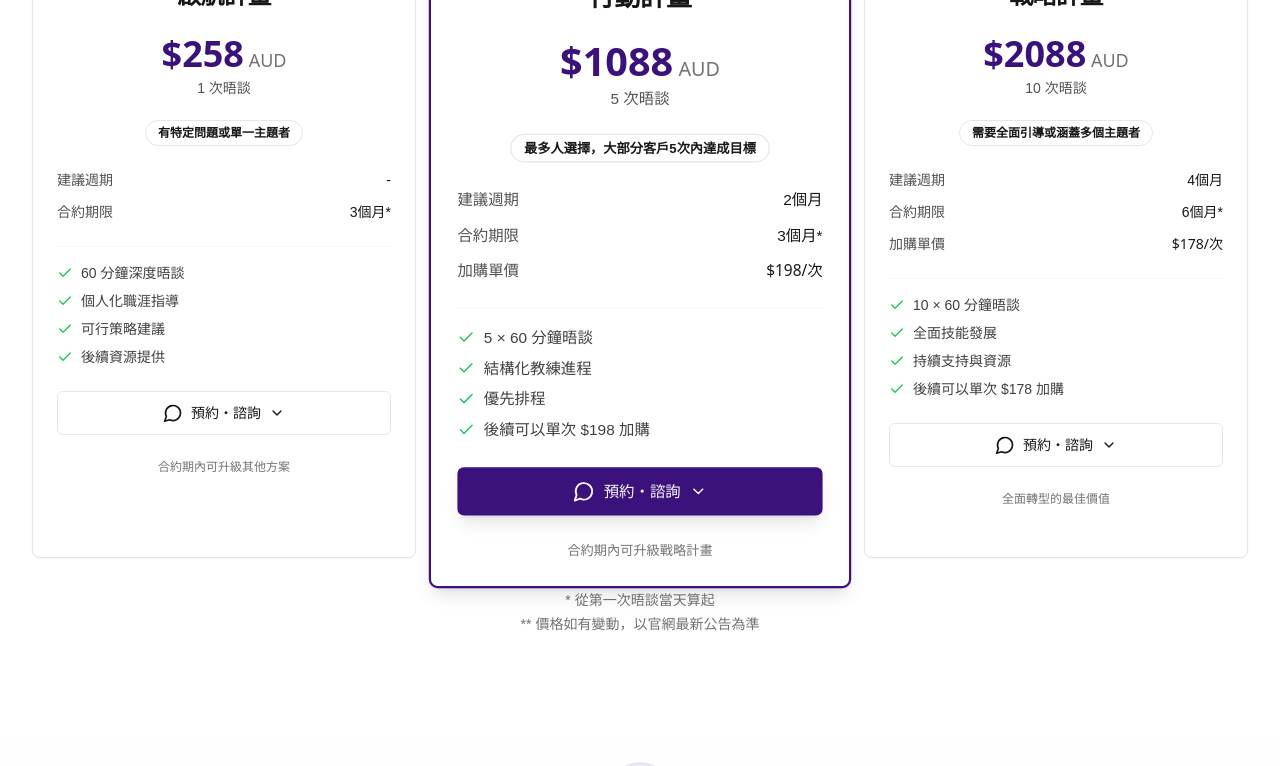
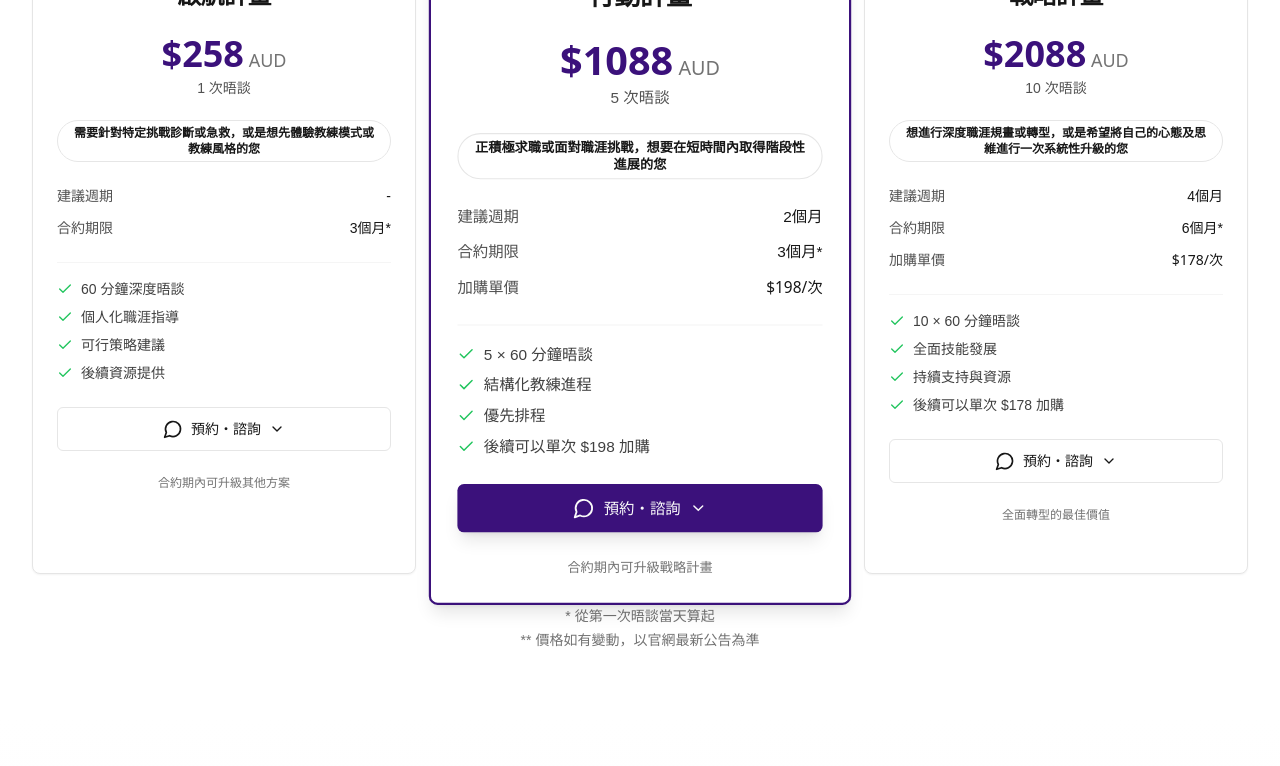
Before and after one commit to seahsky/benson-page-2, a React (Vite) app: page / in a window 1280 px wide. Shown: the part 5440-6206 px from the top of the page. Built offline with nearby package versions, Linux system fonts and the light colour scheme.

Commit message:
Update content.ts

```diff
--- a/src/data/content.ts
+++ b/src/data/content.ts
@@ -843,7 +843,7 @@ export const content: Record<Language, Content> = {
           name: "threads",
           label: "Threads",
           value: "@benson.pcc.coach",
-          link: "https://www.threads.net/@benson.pcc.coach",
+          link: "https://www.threads.com/@benson.pcc.coach",
           icon: "AtSign",
         },
         {
@@ -940,54 +940,50 @@ export const content: Record<Language, Content> = {
       benefits: [
         {
           id: "clearer-goals",
-          title: "目標更清晰，自我認知更深入",
-          description:
-            "很多客戶一開始形容自己「知道不想要什麼，但不知道想要什麼」。透過對話，逐步釐清心中的期待、認識理想與現實的差距，進而更加專注在「對自己真正重要的事」上。",
+          title: "目標更明確，自我認識提升",
+          description:
+            "許多客戶在引導關係中會經歷一次「思維重組」，重新評估甚至重新定義自己的目標。因為他們對自己有了更深層的了解，開始更清楚地知道自己在人生與職涯中真正想要的是什麼。",
           icon: "Target",
           keyPoints: [
-            "重新評估並重新定義個人職涯目標",
-            "發展更深層的自我理解與認知",
-            "對人生與職涯抱負獲得清晰認識",
-            "將目標與個人價值觀和優勢保持一致",
+            "看見那些被自己視為理所當然，但在僱主眼中卻價值連城的獨特亮點",
+            "不再亂槍打鳥，找到一條既符合天賦熱情，又能與市場需求接軌的職涯路徑",
+            "跳脫短期焦慮，規劃出具備複利效應的長期成長地圖",
           ],
         },
         {
           id: "increased-confidence",
-          title: "自信提升，自我價值更肯定",
-          description:
-            "不少客戶與我聊過幾次後，才終於「看見」並能說出自己的優勢與過去的成就。他們發現：「原來我沒有那麼差，只是不懂得如何看待與呈現自己。」這份自我認可，往往成為他們突破的關鍵。",
+          title: "自信心提升",
+          description:
+            "許多客戶跟我說，他們第一次真正看見並能清楚表達自己的優勢與能力。有些甚至說如果不是因為我，他們根本不會去申請、也不會拿到夢寐以求的工作！",
           icon: "TrendingUp",
           keyPoints: [
-            "清楚認識並表達個人優勢",
-            "建立追求夢想機會的信心",
-            "克服自我懷疑和限制性信念",
-            "培養面對未來挑戰的持久信心",
+            "消除「我不配」的內在雜音，從內而外散發出配得感",
+            "打破完美主義魔咒，展現自信與力量",
+            "獲得終生受用的強大自信，即使在引導關係結束後依然能從容面對各種職涯與人生挑戰",
           ],
         },
         {
           id: "enhanced-motivation",
-          title: "行動力提升，起步更順暢",
-          description:
-            "很多客戶一開始覺得目標太大、無從下手，所以遲遲沒有行動。透過一步步的拆解與釐清，抽象的目標變得可控，客戶開始感到「原來我做得到」，因而更願意踏出第一步。",
+          title: "行動力提升",
+          description:
+            "焦慮及拖延往往來自於不知道從何下手。透過將龐大的計畫拆解成一個個具體步驟，我的客戶會發覺事情變得可行，也因此更有動力讓改變真實發生！",
           icon: "Zap",
           keyPoints: [
-            "將大目標分解為可行的步驟",
-            "建立清晰的時程和優先級框架",
-            "將壓倒性目標轉化為可管理的任務",
-            "透過結構化規劃提升行動動力",
+            "釐清優先級、最有效的任務執行順序及時間表",
+            "制定即時行動計畫，用「小贏」帶來的多巴胺累積動能",
+            "善用「蔡加尼克效應」，讓大腦自動產生強烈的內在驅動力",
           ],
         },
         {
           id: "peace-of-mind",
-          title: "焦慮減少，內心更踏實",
-          description:
-            "職涯與人生的抉擇總有不確定性。透過對話，客戶逐步釐清自己的思路、權衡與可能情境，讓自己在面對重大改變時，能以更平和踏實的心態迎接。",
+          title: "安心與踏實感",
+          description:
+            "移民、轉職或重返校園，都是人生的重大決定，甚至牽動全家。在這些充滿不確定性的時刻，客戶透過和我一起深度的梳理思緒與風險盤點，獲得深刻的確認感。",
           icon: "Heart",
           keyPoints: [
-            "在重大人生決定中獲得信心",
-            "釐清思緒和考量因素",
-            "減少職涯轉換的焦慮",
-            "對所選擇的道路感到安全踏實",
+            "停止無止盡的內耗與糾結，獲得做出重大人生決定的勇氣與依據",
+            "認知到自己已經深思熟慮，做最適合當下的決定，進而培養面對未知的韌性",
+            "在一個絕對保密且不帶批判的空間裡，讓情緒找到安全的出口",
           ],
         },
       ],
@@ -1036,7 +1032,7 @@ export const content: Record<Language, Content> = {
           sessions: 1,
           suggestedDuration: "-",
           contractDuration: "3個月*",
-          targetAudience: "有特定問題或單一主題者",
+          targetAudience: "需要針對特定挑戰診斷或急救，或是想先體驗教練模式或教練風格的您",
           price: 258,
           features: [
             "60 分鐘深度晤談",
@@ -1051,7 +1047,7 @@ export const content: Record<Language, Content> = {
           sessions: 5,
           suggestedDuration: "2個月",
           contractDuration: "3個月*",
-          targetAudience: "最多人選擇，大部分客戶5次內達成目標",
+          targetAudience: "正積極求職或面對職涯挑戰，想要在短時間內取得階段性進展的您",
           price: 1088,
           additionalRate: 198,
           features: [
@@ -1067,7 +1063,7 @@ export const content: Record<Language, Content> = {
           sessions: 10,
           suggestedDuration: "4個月",
           contractDuration: "6個月*",
-          targetAudience: "需要全面引導或涵蓋多個主題者",
+          targetAudience: "想進行深度職涯規畫或轉型，或是希望將自己的心態及思維進行一次系統性升級的您",
           price: 2088,
           additionalRate: 178,
           features: [
@@ -1204,27 +1200,31 @@ export const content: Record<Language, Content> = {
           id: "chef-to-public-servant",
           title: "Alex：跨國跨領域轉職成功，成為澳洲公務員",
           background:
-            "原本是廚師的 Alex 認為餐飲業並非終生志趣所在，而且對體力要求較高，恐不適合長期從事，所以開始認真思考長期的職涯發展。長期聽說澳洲公務員薪資福利都還不錯的 Alex 開始朝這個方向準備，然而在澳洲沒有文職經驗的他對自己能否轉職成功感到缺乏信心。",
-          outcome:
-            "在 Benson 的輔導下 Alex 成功的包裝自己過去從台灣及澳洲不同工作經驗中累積的 transferrable skills 轉職成功，取得永久性公務員的資格！",
+            "原本在澳洲從事廚師的 Alex 其實心裡一直都知道這份高強度的體力勞動工作並非終生志趣所在，所以在拿到公民身份後開始認真思考長期的職涯機會，並決定轉往薪資福利相對穩定的澳洲公職發展。然而由於不熟悉澳洲的求職與公職申請的技巧，Alex 在職涯轉換的十字路口感到缺乏信心。",
+          outcome:
+            "在 Benson 的輔導下，Alex 掌握了撰寫高品質澳洲公職履歷與申請書的關鍵技巧。更重要的是，他挖掘出自己從過往台灣與澳洲不同工作經驗中通用的「可轉移技能 (transferable skills)」。經過優勢的重新包裝與定位，Alex 成功跨越了工作領域及心理上的鴻溝，取得了許多人夢寐以求的澳洲公部門永久職位！",
+          testimonial:
+            "如果有人跟剛來澳洲打工度假那時候的我說幾年後我會成為澳洲公務員，我一定會覺得他瘋了！然而在 Benson 的協助下，這個一度讓我覺得遙不可及的夢想，現在卻是我每天的日常！感謝 Benson 的引導啟發了我不同的思維，讓我在澳洲找到了一份可以長久做下去，又符合我個人興趣的工作。即使我現在的工作跟我過往經歷都不直接相關，但那些經驗都沒有白費。我從中累積的 transferable skills 都成為了我能得到這份工作的助力。",
           industry: "長期規劃、求職技巧、可轉移技能、自信心提升",
         },
         {
           id: "working-holiday-to-pr",
           title: "Brian：打工度假後成功移民及創業，開啟精彩的第二人生！",
           background:
-            "Brian 來澳洲打工度假後覺得很喜歡這裡，開始探索移民的可能性。在台灣沒有大學學歷，英文又不是很好的 Brian 對自己要在澳洲讀書進而申請技術移民相當沒有自信。此外他也在經濟負擔、個人興趣與移民機率等各種因素中感到迷失，不確定自己的下一步該怎麼走。",
-          outcome:
-            "Benson 幫 Brian 明確了個人志向及最適合的進修方案。Brian 在能兼顧經濟需求的狀況下順利畢業且成功移民！",
+            "Brian 在結束打工度假後深深喜歡上澳洲的環境，渴望能透過留學途徑移民。然而，他在台灣沒有大學學歷，對自己的英文能力也缺乏自信，對於這條路的可行性感到懷疑。此外，面對經濟負擔、個人興趣與移民成功率這三個可能需要取捨的因素，Brian 陷入了決策癱瘓，完全不確定下一步該往哪走。",
+          outcome:
+            "Benson 協助 Brian 釐清了深層的個人志向，並在眾多選項中篩選出最適合他的進修方案。Brian 成功找到了一個能兼顧所有需求的選項，在完成學業後順利移民澳洲，後來更成功創業，開啟在澳洲精彩的第二人生！",
+          testimonial:
+            "很榮幸能成為 Benson 的成功案例之一，在此特別感謝 Benson 在我人生關鍵階段所給予的專業建議與實際協助，讓我得以發揮自身的最大潛能。Benson 在與我深入晤談後，能迅速掌握我的背景與條件，並對可能的方向提出清楚、精準且具可行性的建議，協助我重建一度低落的自信，也讓我的思考跳脫既有框架。後來我在眾多選擇之中，找到真正適合自己的道路，最終讓我從一個大學肄業、徬徨的高齡背包客，成功取得澳洲學士學歷，並完成移民與創業的目標。選擇 Benson，他會引導你做出正確的決定。而當你選對方向，努力終將讓人生徹底翻轉。",
           industry: "自我探索、職涯定錨、長期規劃、翻轉人生",
         },
         {
           id: "management-position-success",
           title: "Chloe：在澳洲突破隱形天花板，成功晉升管理職",
           background:
-            "已經在澳洲有豐富專業工作經歷的 Chloe 因為想要挑戰主管職而找到了 Benson。",
-          outcome:
-            "在大約一個月的時間裡，Chloe 得到了四個面試機會，拿到兩個 offers，另外兩個也有進入候補名單！",
+            "Chloe 在澳洲已有豐富的專業工作經歷，但當她試圖挑戰更高階的管理職時，卻發現自己撞上了隱形天花板。即使申請的是自己經驗完全足以勝任的職缺，卻依然屢屢受挫。",
+          outcome:
+            "在大約一個月的密集引導與策略調整後，Chloe 勢如破竹地獲得了四個面試機會，最終成功拿下兩個 offers，另外兩個也進入候補名單！",
           testimonial:
             "感謝 Benson 陪我準備履歷和面試，讓我以非常不一樣的方式呈現自己過去的學經歷，並且得到了自己夢寐以求的職位！我參加過非常多次的面試，但是從來沒有像最近這幾次一樣抓到準備的節奏。此外，這段時間的引導讓我好好的面對自己不自信跟不確定的態度。我很開心自己終於走出了不自信的框架，在 Benson 的指導下，我學會更加準確的把自己的成果跟優點講出來，增加更多信心去爭取我想要的職位！",
           industry: "晉升管理職、履歷優化、面試實戰、自信心提升",
@@ -1233,9 +1233,9 @@ export const content: Record<Language, Content> = {
           id: "new-immigrant-mother",
           title: "Doris：拋開身分焦慮，新移民媽媽成功重返職場",
           background:
-            "Doris 在剛開始求職的時候投了四五十個履歷都石沉大海，灰心喪志之餘找到了 Benson。當時的 Doris 因為自己新移民和二度就業媽媽的身分備感焦慮、自卑與自我懷疑。",
-          outcome:
-            "但是現在的 Doris 不但找了工作，也開始進修有興趣的課程，希望將來能在有興趣的專業領域走得更高更遠！",
+            "Doris 剛開始求職時，投遞了四五十封履歷卻全數石沉大海。身為「新移民」又是「二度就業媽媽」，這雙重身分帶來的標籤讓她備感焦慮、自卑與自我懷疑，甚至開始灰心喪志，覺得自己在這個市場毫無價值。",
+          outcome:
+            "經過諮詢，Doris 發現原本以為「沒什麼用」的台灣職涯經歷，經過適度包裝後竟能成為澳洲履歷上的亮點。現在的她不但順利找到工作，更重拾學習熱情，開始進修專業課程，為長遠職涯鋪路。",
           testimonial:
             "跟 Benson 諮詢之後，才發現每份工作申請的履歷要根據 job description 做出調整。另外，原本以為沒什麼用的台灣職涯經歷，經過適度的包裝之後原來可以成為澳洲履歷上有價值的亮點！也謝謝 Benson 溫暖且專業的協助，用自身的經驗給我鼓勵，讓我重新建立起了自信，也有力氣繼續求職。",
           industry: "二度就業、自信心重建、履歷優化、可轉移技能",
```
